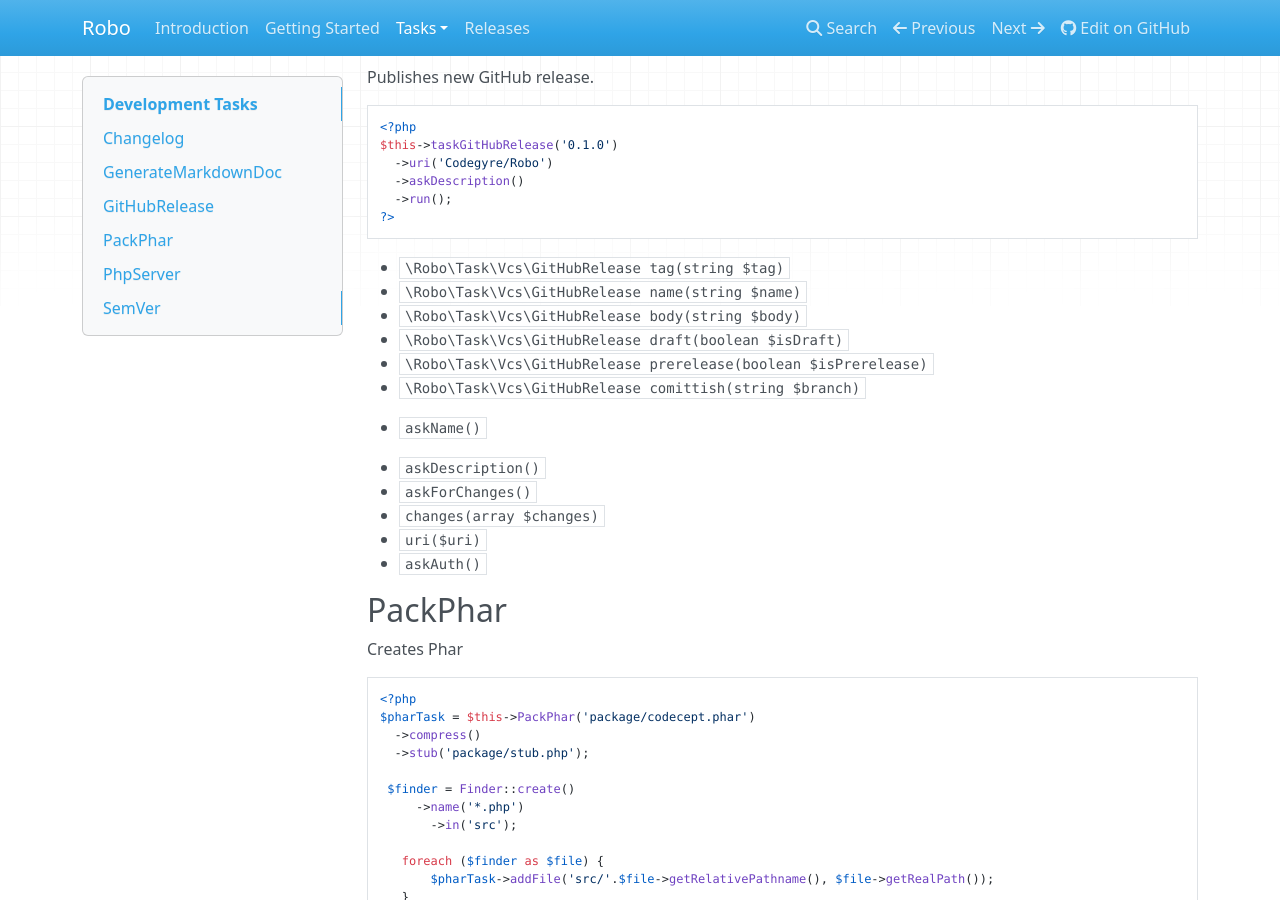
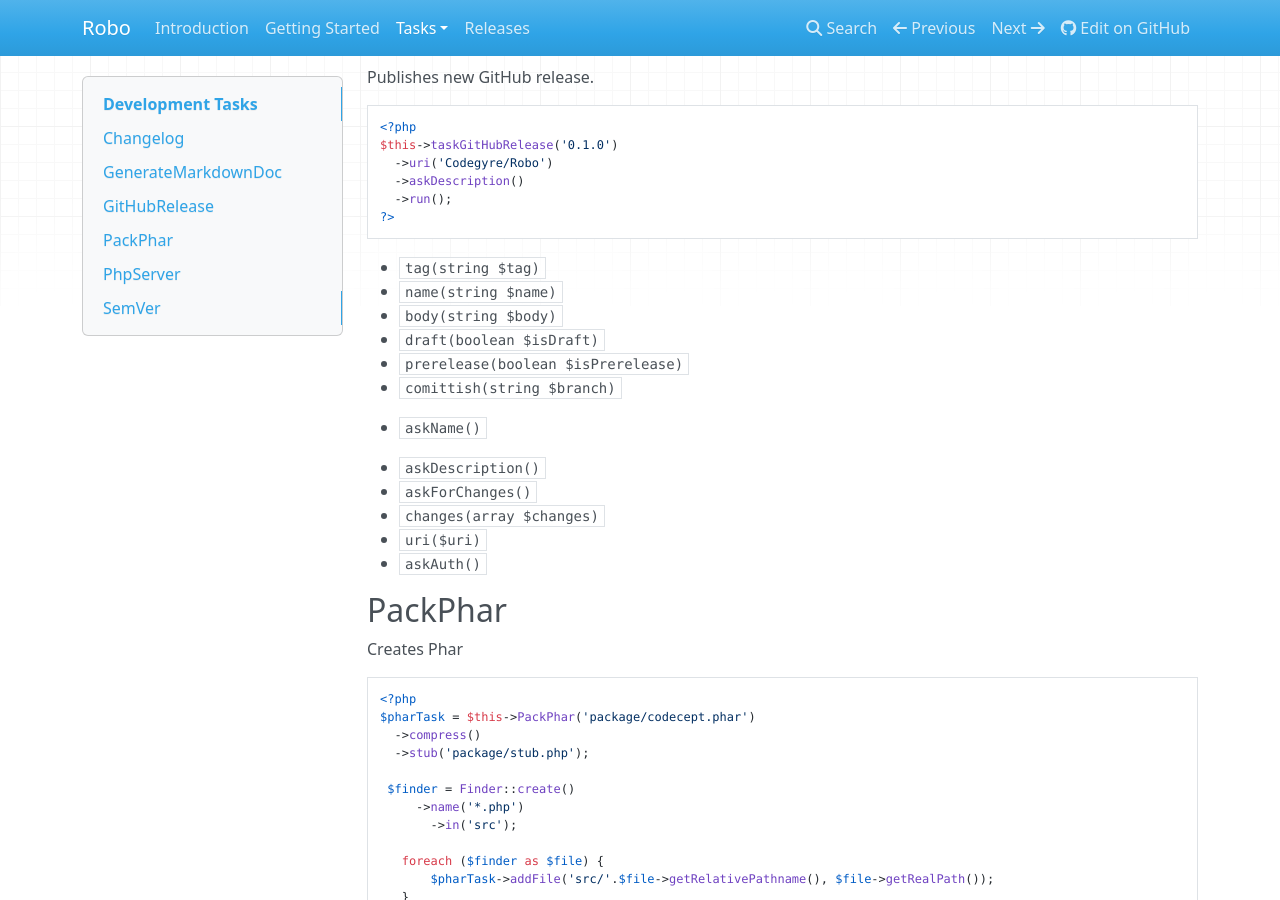
Before and after one commit to consolidation/robo, an MkDocs documentation site: the page built from docs/tasks/Development.md, in a window 1280 px wide and 900 px high, scrolled down 1867 px. Built offline with MkDocs 1.6.1, drawn with Linux system fonts in a browser that asks for light colours; nearby versions of some CDN libraries; old or Windows-style settings are respelled for this version of MkDocs.

Commit message:
updated website

````diff
--- a/docs/tasks/Development.md
+++ b/docs/tasks/Development.md
@@ -105,12 +105,12 @@ $this->taskGitHubRelease('0.1.0')
 ?>
 ```
 
-* `\Robo\Task\Vcs\GitHubRelease tag(string $tag)`
-* `\Robo\Task\Vcs\GitHubRelease name(string $name)`
-* `\Robo\Task\Vcs\GitHubRelease body(string $body)`
-* `\Robo\Task\Vcs\GitHubRelease draft(boolean $isDraft)`
-* `\Robo\Task\Vcs\GitHubRelease prerelease(boolean $isPrerelease)`
-* `\Robo\Task\Vcs\GitHubRelease comittish(string $branch)`
+* ` tag(string $tag)`
+* ` name(string $name)`
+* ` body(string $body)`
+* ` draft(boolean $isDraft)`
+* ` prerelease(boolean $isPrerelease)`
+* ` comittish(string $branch)`
 
 * `askName()`
 * `askDescription()`
````
Also changed, not shown: 2 other files.
